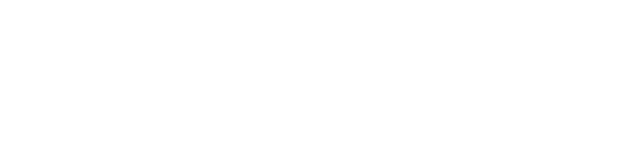
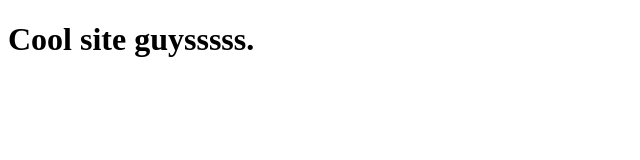
Before and after one commit to SavageSquad/savageGarden, a plain HTML site: page index.html in a window 1280 px wide. Shown: the whole page, without its empty margins (0-640 px from the left). Drawn offline with Linux system fonts and the light colour scheme.

Commit message:
Adding new stuff

```diff
--- a/index.html
+++ b/index.html
@@ -5,6 +5,6 @@
 	<title>Cool site bud!</title>
 </head>
 <body>
-
+	<h1>Cool site guysssss.</h1>
 </body>
 </html>
```
